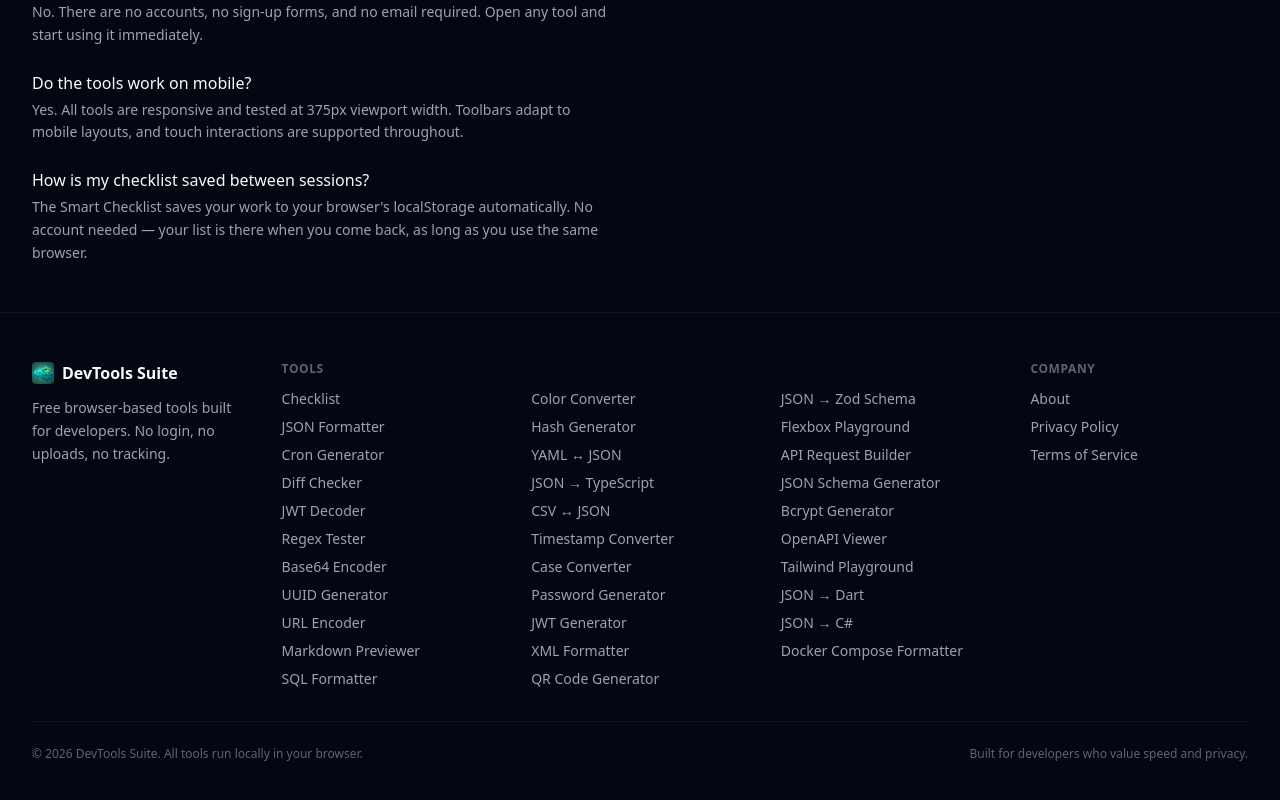
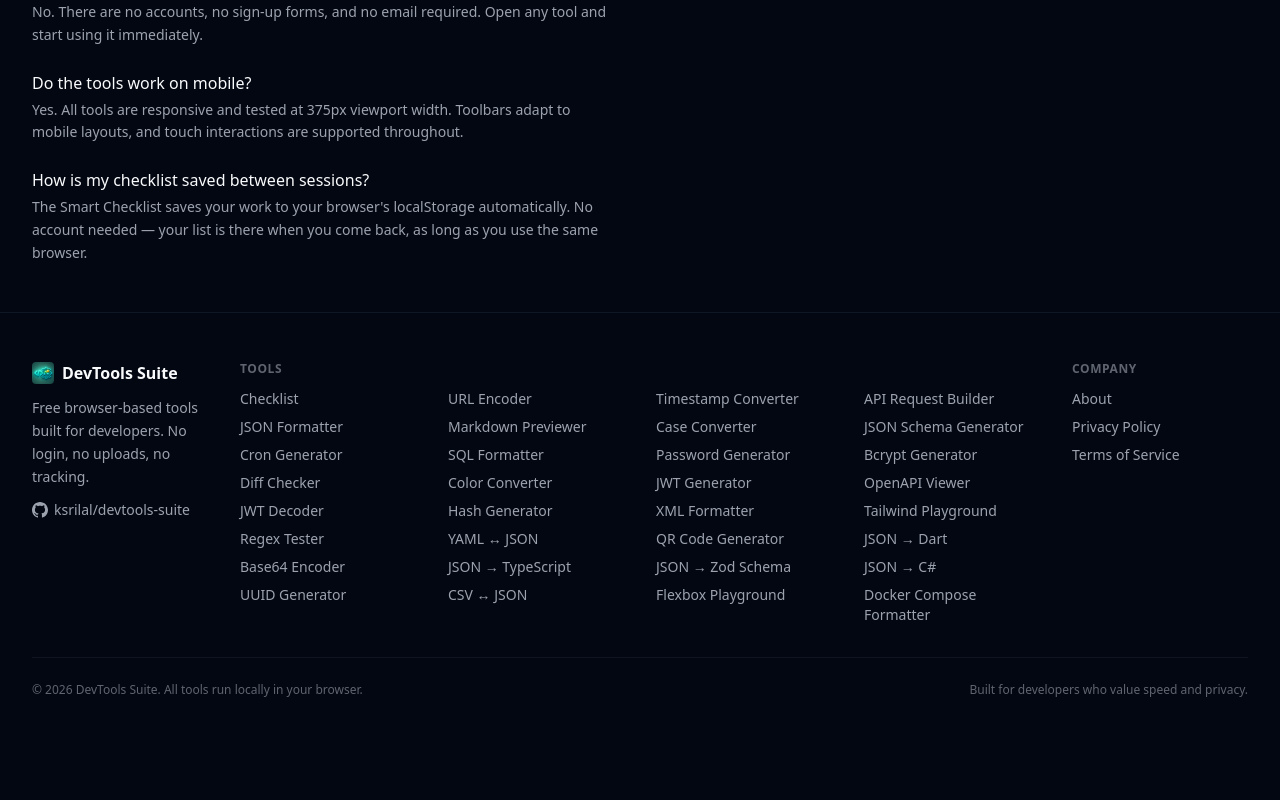
Before and after one commit to ksrilal/devtools-suite, a Next.js app: page / in a window 1280 px wide. Shown: the part 4583-5383 px from the top of the page. After the commit the page ends 5329 px from the top, so only its background shows below. Built offline with nearby package versions, Linux system fonts and the light colour scheme; no server answers.

Commit message:
feat: add phase 4 - issues fix

```diff
--- a/components/layout/footer.tsx
+++ b/components/layout/footer.tsx
@@ -36,9 +36,9 @@
   { href: '/docker-compose-formatter', label: 'Docker Compose Formatter' },
 ]
 
-const COL1 = 11
-const COL2 = 11
-// remaining goes to col3
+const COL1 = Math.ceil(toolLinks.length / 4)
+const COL2 = COL1
+const COL3 = COL1
 
 function ToolColumn({ links, showHeading }: { links: typeof toolLinks; showHeading: boolean }) {
   return (
@@ -65,8 +65,8 @@
   return (
     <footer className="border-t border-border/50 bg-background">
       <div className="container py-10 md:py-12">
-        {/* Brand + 3 tool columns + Company */}
-        <div className="grid gap-8 grid-cols-2 sm:grid-cols-3 md:grid-cols-5">
+        {/* Brand + 4 tool columns + Company */}
+        <div className="grid gap-8 grid-cols-2 sm:grid-cols-3 md:grid-cols-6">
           {/* Brand — full width on mobile, 1 col md+ */}
           <div className="col-span-2 sm:col-span-3 md:col-span-1">
             <Link href="/" className="inline-flex items-center gap-2 font-semibold mb-3 hover:opacity-80 transition-opacity">
@@ -76,11 +76,23 @@
             <p className="text-sm text-muted-foreground leading-relaxed max-w-xs">
               Free browser-based tools built for developers. No login, no uploads, no tracking.
             </p>
+            <a
+              href="https://github.com/ksrilal/devtools-suite"
+              target="_blank"
+              rel="noopener noreferrer"
+              className="inline-flex items-center gap-1.5 mt-3 text-sm text-muted-foreground hover:text-foreground transition-colors"
+            >
+              <svg viewBox="0 0 24 24" className="h-4 w-4 shrink-0 fill-current" aria-hidden="true">
+                <path d="M12 0C5.37 0 0 5.37 0 12c0 5.3 3.438 9.8 8.205 11.385.6.113.82-.258.82-.577 0-.285-.01-1.04-.015-2.04-3.338.724-4.042-1.61-4.042-1.61-.546-1.385-1.335-1.755-1.335-1.755-1.087-.744.084-.729.084-.729 1.205.084 1.838 1.236 1.838 1.236 1.07 1.835 2.809 1.305 3.495.998.108-.776.417-1.305.76-1.605-2.665-.3-5.466-1.332-5.466-5.93 0-1.31.465-2.38 1.235-3.22-.135-.303-.54-1.523.105-3.176 0 0 1.005-.322 3.3 1.23.96-.267 1.98-.399 3-.405 1.02.006 2.04.138 3 .405 2.28-1.552 3.285-1.23 3.285-1.23.645 1.653.24 2.873.12 3.176.765.84 1.23 1.91 1.23 3.22 0 4.61-2.805 5.625-5.475 5.92.42.36.81 1.096.81 2.22 0 1.606-.015 2.896-.015 3.286 0 .315.21.69.825.57C20.565 21.795 24 17.295 24 12c0-6.63-5.37-12-12-12z"/>
+              </svg>
+              ksrilal/devtools-suite
+            </a>
           </div>
 
           <ToolColumn links={toolLinks.slice(0, COL1)} showHeading={true} />
           <ToolColumn links={toolLinks.slice(COL1, COL1 + COL2)} showHeading={false} />
-          <ToolColumn links={toolLinks.slice(COL1 + COL2)} showHeading={false} />
+          <ToolColumn links={toolLinks.slice(COL1 + COL2, COL1 + COL2 + COL3)} showHeading={false} />
+          <ToolColumn links={toolLinks.slice(COL1 + COL2 + COL3)} showHeading={false} />
 
           {/* Company */}
           <div>
```
